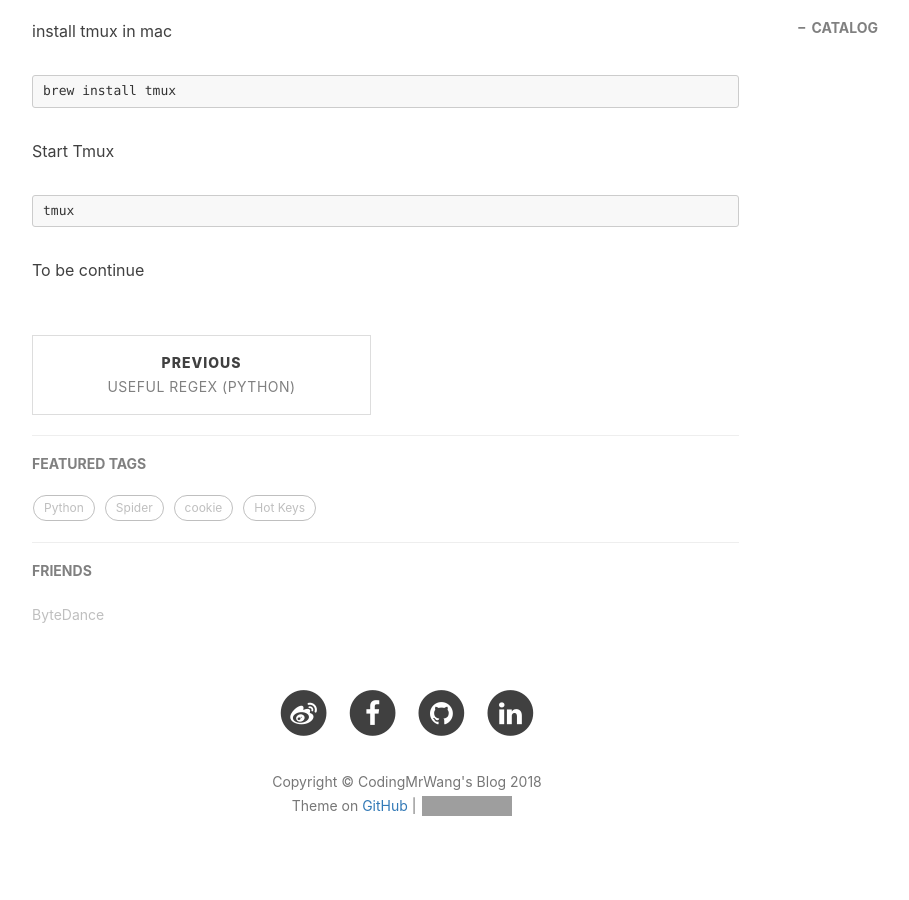
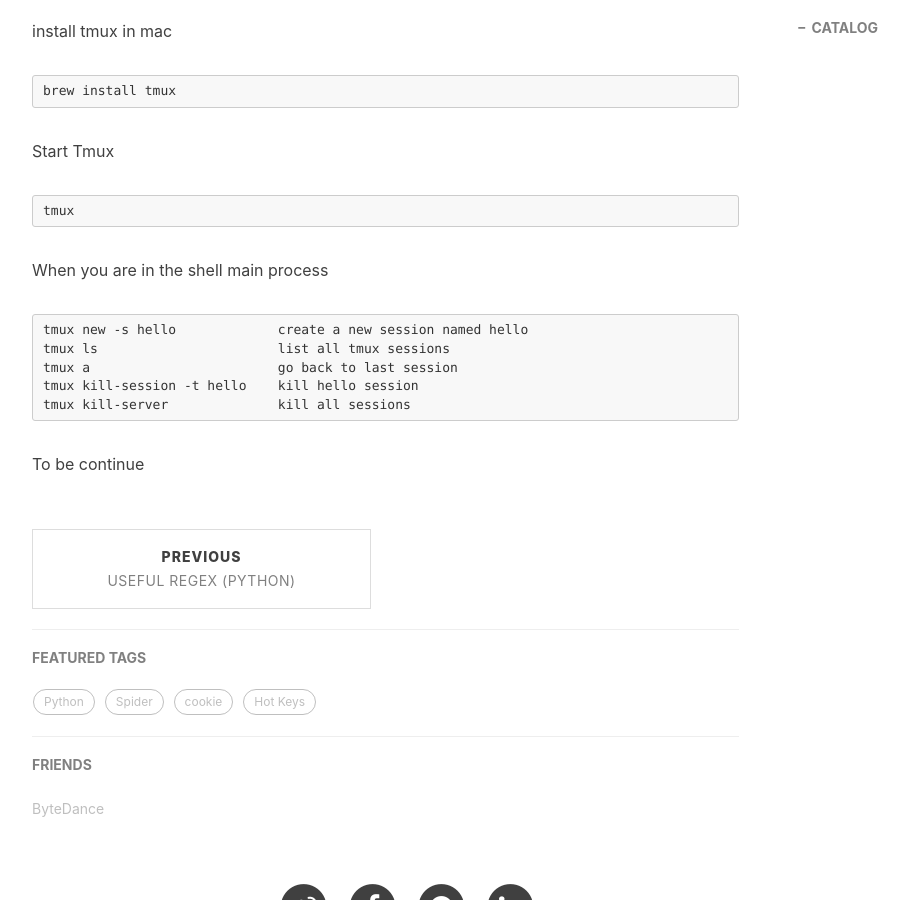
Before and after one commit to CodingMrWang/codingmrwang.github.io, a Jekyll site: the page built from _posts/2018-07-27-Tmux.md, in a window 1280 px wide and 900 px high, scrolled down 758 px. Shown: the whole window, without its empty margins (233-1142 px from the left). Built offline with Jekyll 4.4.1, drawn with Linux system fonts in a browser that asks for light colours; nearby versions of some CDN libraries; comment, search, counter and statistics services are not loaded; grey boxes are pictures that could not be loaded.

Commit message:
update tmux post

````diff
--- a/_posts/2018-07-27-Tmux.md
+++ b/_posts/2018-07-27-Tmux.md
@@ -17,13 +17,23 @@ tags:
 Tmux is really useful during work, espically when you run a program on a virtual machine and it may last for a long time. Using tmux could allow you close your mac and check the process when you want later.
 
 install tmux in mac
+
 ```
 brew install tmux
 ```
 Start Tmux
+
 ```
 tmux
 ```
+When you are in the shell main process
 
+```
+tmux new -s hello             create a new session named hello
+tmux ls                       list all tmux sessions
+tmux a                        go back to last session
+tmux kill-session -t hello    kill hello session
+tmux kill-server              kill all sessions
+```
 
 To be continue
````
